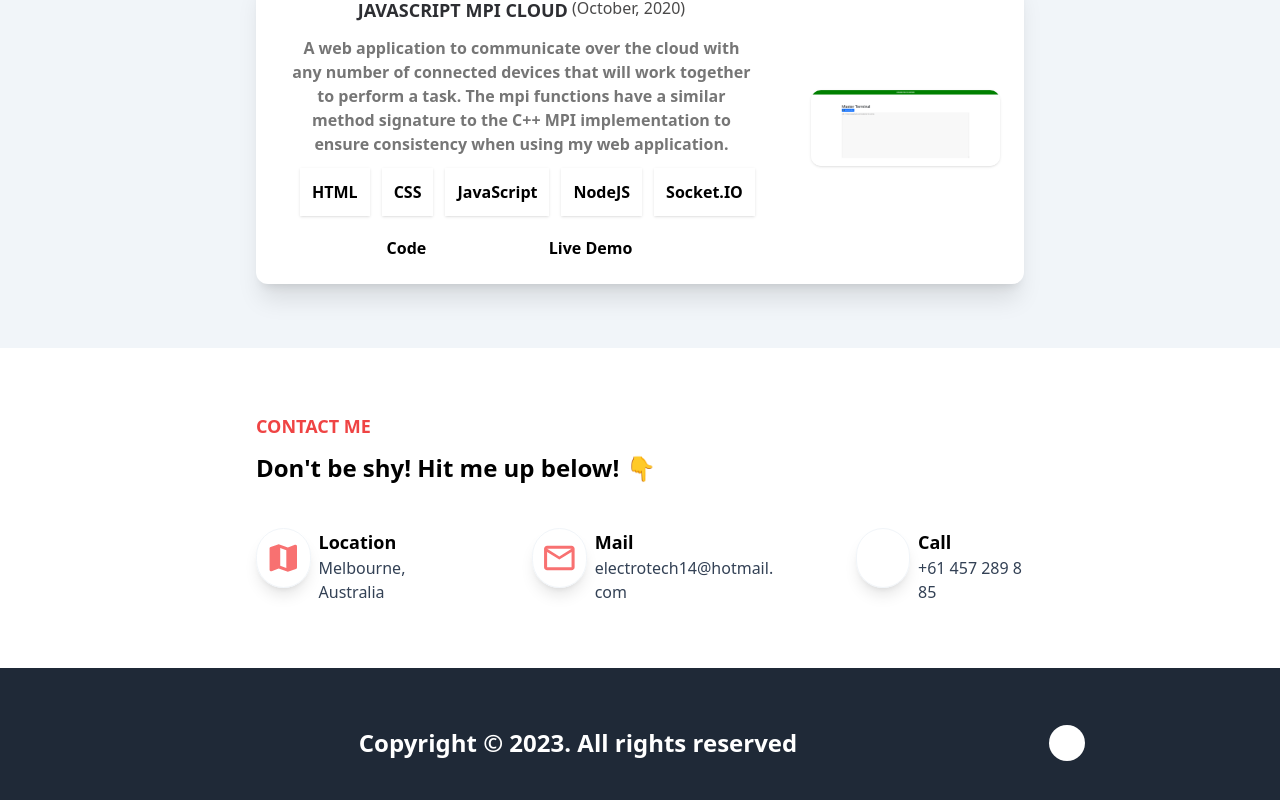
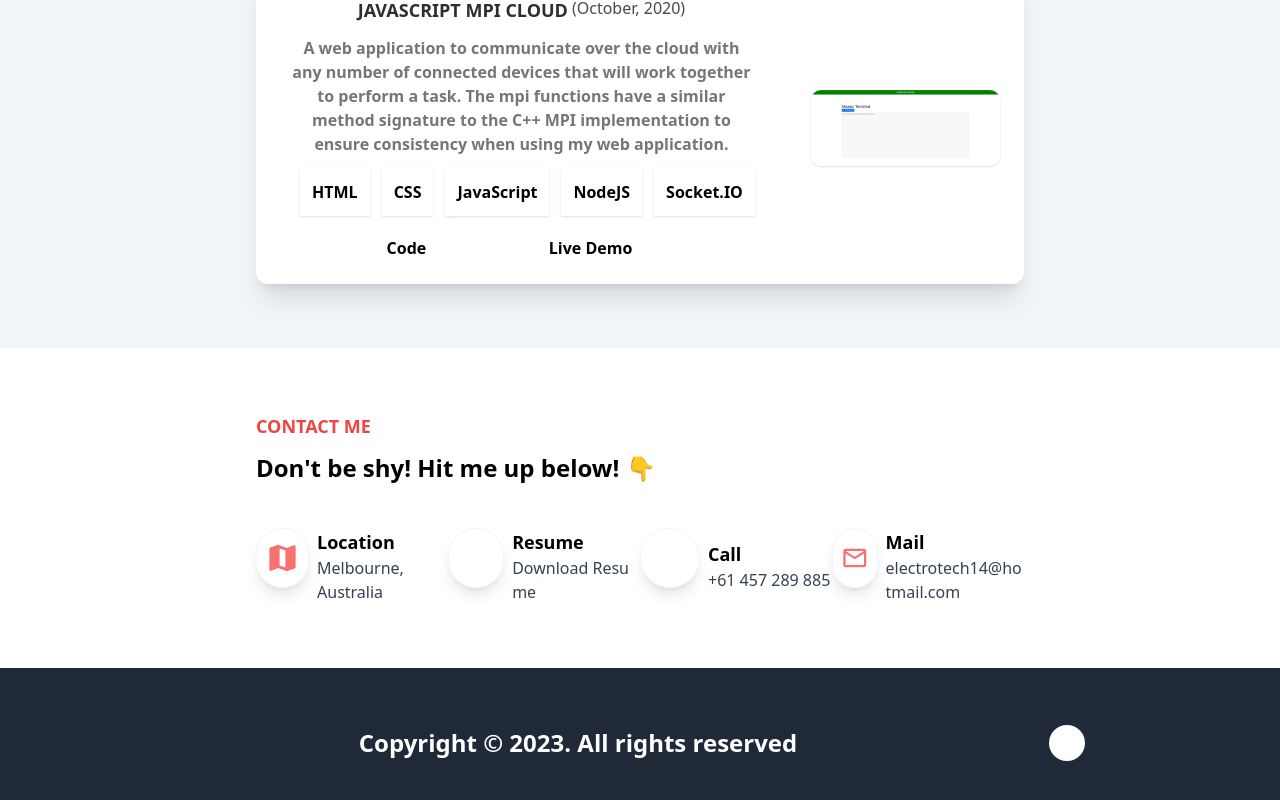
Before and after one commit to koledogcodes/Portfolio, a Next.js app: page / in a window 1280 px wide. Shown: the part 1556-2356 px from the top of the page. Built offline with nearby package versions, Linux system fonts and the light colour scheme; some icons are missing.

Commit message:
NEW: Added button to download my resume

```diff
--- a/components/LabeledIcon.js
+++ b/components/LabeledIcon.js
@@ -2,7 +2,7 @@ import { InlineIcon } from "@iconify/react";
 
 export default function LabeledIcon({ icon, title, subTitle, padded }) {
     return (
-        <div className={"flex flex-row p-0 md:data-[lp=true]:pl-[10%]"} data-lp={padded != undefined}>
+        <div className={"basis-1/4 flex flex-row p-0"} data-lp={padded != undefined}>
             <InlineIcon icon={icon} className="shadow-lg hover:shadow-none md:hover:shadow-lg border-[1px] border-slate-100 p-2 rounded-full text-6xl icon text-red-400" />
 
             <div className="flex flex-col flex-wrap my-auto pl-2">
--- a/sections/ContactUs.js
+++ b/sections/ContactUs.js
@@ -9,17 +9,21 @@ export default function ContactUs() {
                 <p className="text-black text-2xl font-bold pb-3">Don&apos;t be shy! Hit me up below! 👇</p>
             </section>
 
-            <section className="flex flex-col md:flex-row pt-8">
+            <section className="flex flex-col xl:flex-row place-content-evenly pt-8">
                 <LabeledIcon icon="material-symbols:map" title="Location" subTitle="Melbourne, Australia" />
+
+                <span className="py-2 md:py-0" />
+
+                <LabeledIcon icon="mdi:paper" title="Resume" subTitle={<a className="break-all" target="_blank" href="./resume_2023.pdf">Download Resume</a>} padded />
+
+                <span className="py-2 md:py-0" />
+
+                <LabeledIcon icon="mdi:phone" title="Call" subTitle={<a className="break-all" href="tel:+61457289885">+61 457 289 885</a>} padded />
 
                 <span className="py-2 md:py-0" />
 
                 <LabeledIcon icon="material-symbols:mail-outline" title="Mail" subTitle={<a className="break-all" href="mailto:electrotech14@hotmail.com">electrotech14@hotmail.com</a>} padded />
 
-                <span className="py-2 md:py-0" />
-
-                <LabeledIcon icon="mdi:phone" title="Call" subTitle={<a className="break-all" href="tel:+61457289885">+61 457 289 885</a>} padded />
-
             </section>
         </Container>
     )
```
